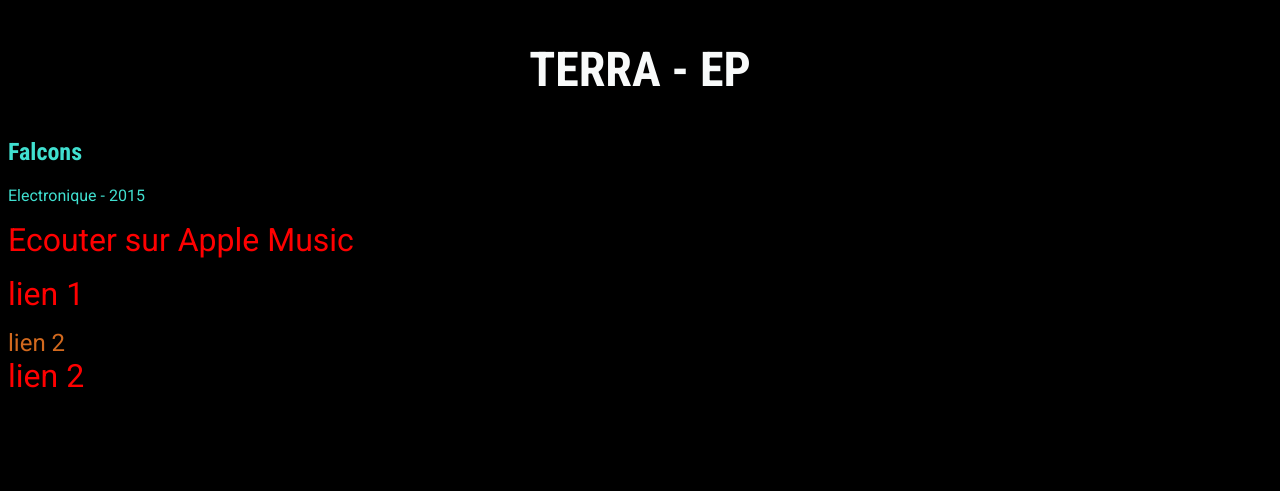
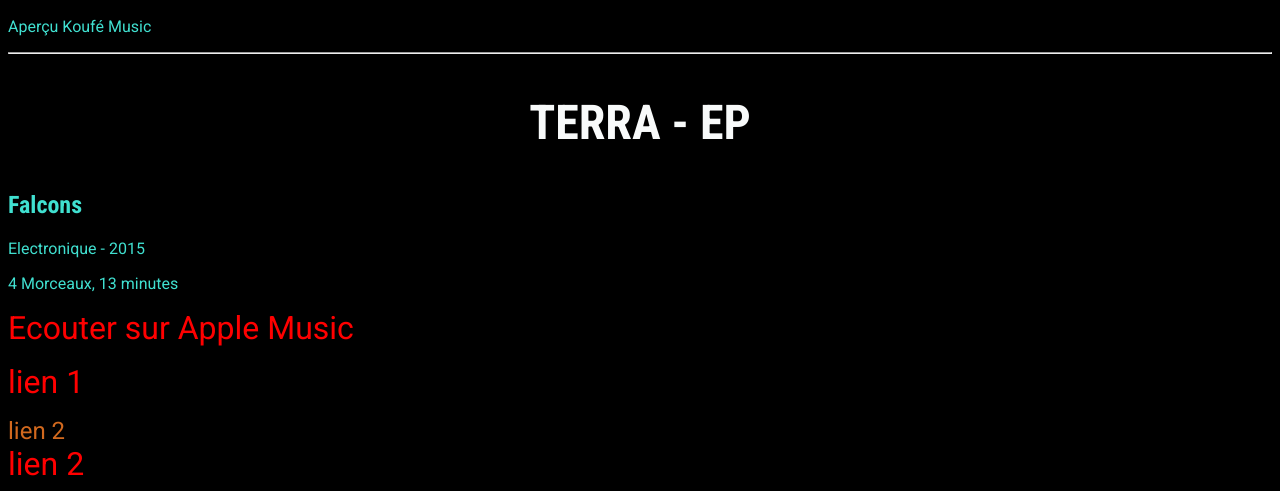
Before and after one commit to dimitri-christine/sass, a plain HTML site: page index.html in a window 1280 px wide. Shown: the part 311-802 px from the top of the page. Drawn offline with Linux system fonts and the light colour scheme.

Commit message:
Update index.html

```diff
--- a/index.html
+++ b/index.html
@@ -10,6 +10,11 @@
       <section class="falcon">
         <img src="images/falcons.PNG" alt="#">
 
+        <div>
+          <p>Aperçu <span>Koufé Music</span></p>
+          <hr>
+        </div>
+
         <div class="title">
           <h1>TERRA - EP</h1>
         </div>
@@ -17,9 +22,11 @@
         <div>
           <h2>Falcons</h2>
           <p>Electronique - 2015</p>
+          <p> 4 Morceaux, 13 minutes</p>
+          <p><a href="#"> Ecouter sur Apple Music</a></p>
         </div>
 
-        <p><a href="#"> Ecouter sur Apple Music</a></p>
+
 
         <p><a href="#">lien 1</a></p>
 
```
